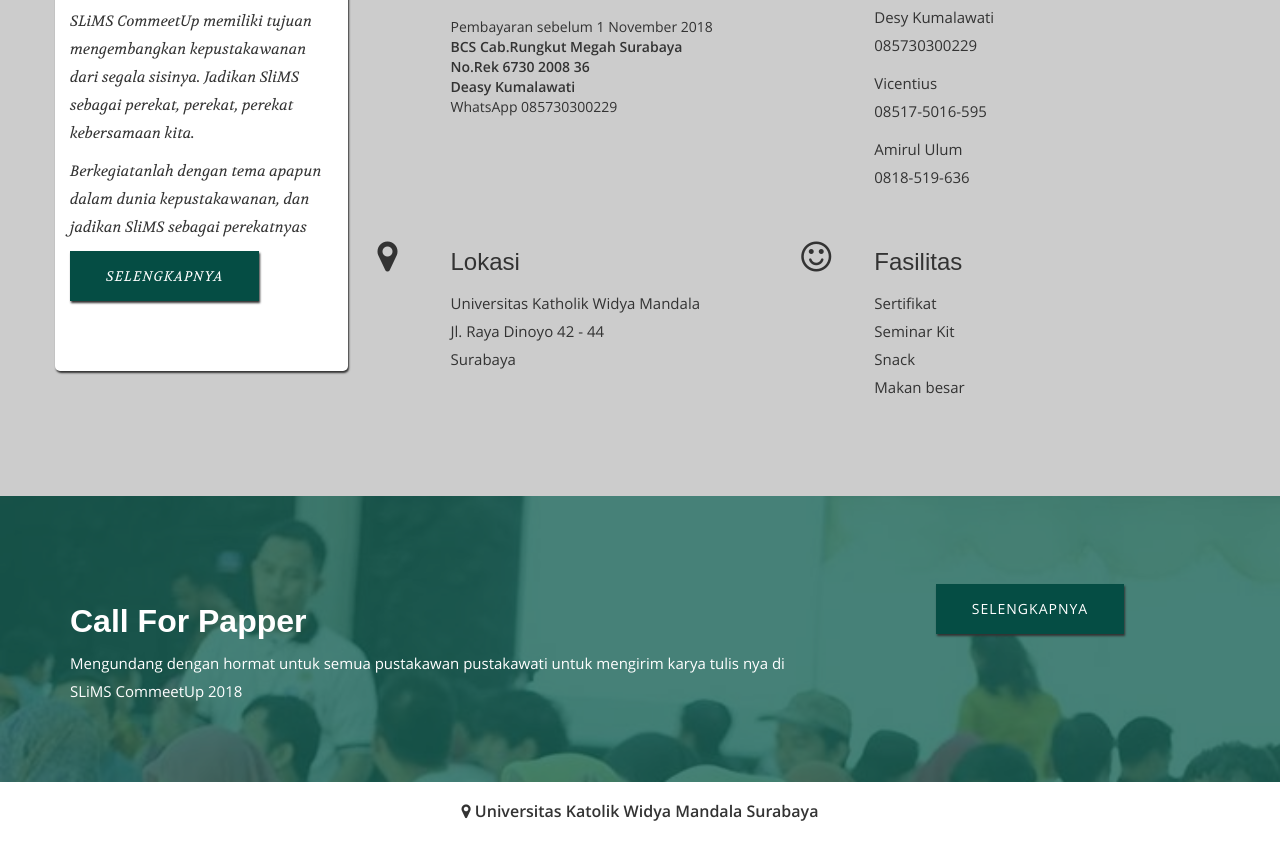
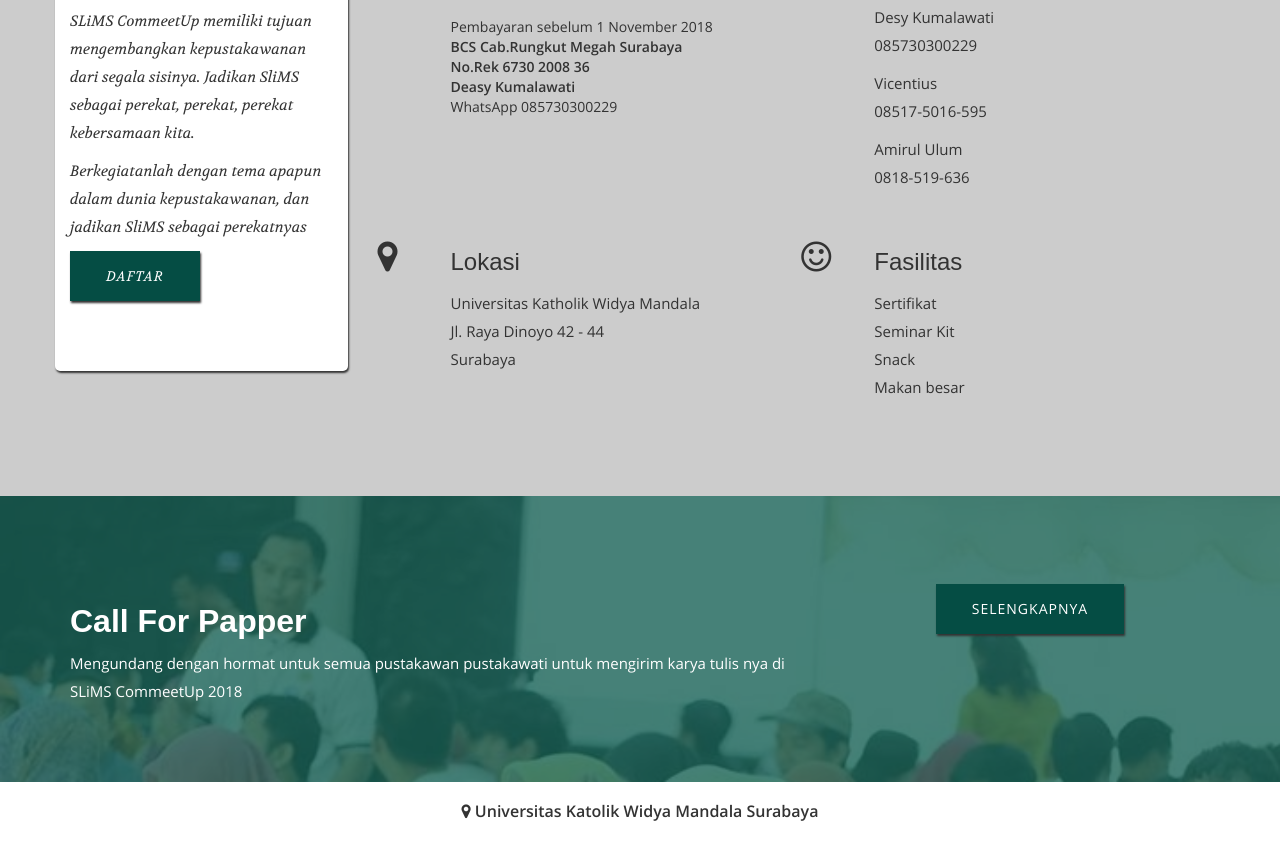
Before and after one commit to slimscommeet/slimscommeet.github.io, a plain HTML site: page index.html in a window 1280 px wide. Shown: the part 1781-2640 px from the top of the page. Drawn offline with Linux system fonts and the light colour scheme; grey boxes are pictures that could not be loaded.

Commit message:
Update link pendaftaran

```diff
--- a/index.html
+++ b/index.html
@@ -180,7 +180,7 @@ else {
                 <div class="section-title">
                     <h2 class="head-title">SLiMS CommeetUp 2018</h2>
                     <hr class="botm-line">
-                    <p class="sec-para"><p>SLiMS CommeetUp  adalah event tahunan bertemu nya developer SLiMS dan semua komunitas SLIMS. SLiMS Commeet Up biasa nya diadakan setiap akhir tahun.</p><p> SLiMS CommeetUp  memiliki tujuan mengembangkan kepustakawanan dari segala sisinya. Jadikan SliMS sebagai perekat, perekat, perekat kebersamaan kita. </p><p>Berkegiatanlah dengan tema apapun dalam dunia kepustakawanan, dan jadikan SliMS sebagai perekatnyas</p><p><a href='/blog/slims-commeetup-2018' class='btn btn-main'>Selengkapnya</a></p></p>
+                    <p class="sec-para"><p>SLiMS CommeetUp  adalah event tahunan bertemu nya developer SLiMS dan semua komunitas SLIMS. SLiMS Commeet Up biasa nya diadakan setiap akhir tahun.</p><p> SLiMS CommeetUp  memiliki tujuan mengembangkan kepustakawanan dari segala sisinya. Jadikan SliMS sebagai perekat, perekat, perekat kebersamaan kita. </p><p>Berkegiatanlah dengan tema apapun dalam dunia kepustakawanan, dan jadikan SliMS sebagai perekatnyas</p><p><a href='/daftar/daftar-slims-commeet/' class='btn btn-main'>Daftar</a></p></p>
                 </div>
             </div>
             <div class="col-md-9">
```
